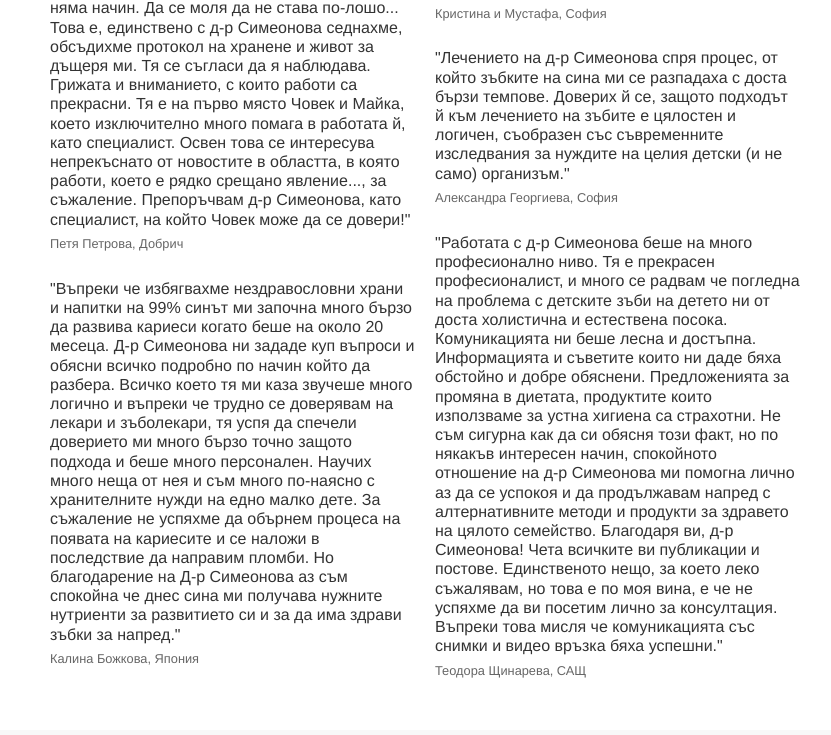
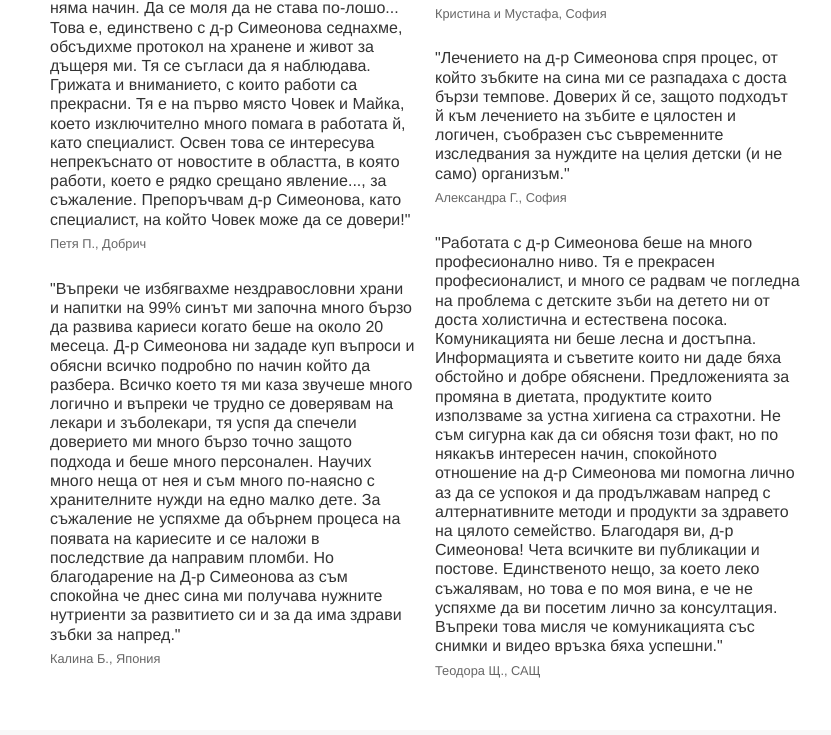
Before and after one commit to bezkaries/programa.bezkaries.com, a plain HTML site: page index.html in a window 1280 px wide. Shown: the part 4497-5232 px from the top of the page, without its empty margins (98-929 px from the left). Drawn offline with Linux system fonts and the light colour scheme.

Commit message:
parents names

```diff
--- a/index.html
+++ b/index.html
@@ -137,20 +137,20 @@
 
         <div class="gridColumnSpanSix">
           <p class="quotes">"Д-р Симеонова е единственият холистичен зъболекар, който намерих в България. След като на около 4 годишна възраст при дъщеря ми агресивно започнаха да се появяват кариеси - стана ясно, че нещо по-различно се случва тук. Изчакахме около 2 години, за да се постави окончателната диагноза - моларна хипоплазия. Започнах веднага да търся варианти, ако не да подобрим - то поне да стопираме това състояние. В България - абсолютно всички зъболекари само клатеха глави и казваха, че няма начин. Да се моля да не става по-лошо... Това е, единствено с д-р Симеонова седнахме, обсъдихме протокол на хранене и живот за дъщеря ми. Тя се съгласи да я наблюдава. Грижата и вниманието, с които работи са прекрасни. Тя е на първо място Човек и Майка, което изключително много помага в работата й, като специалист. Освен това се интересува непрекъснато от новостите в областта, в която работи, което е рядко срещано явление..., за съжаление. Препоръчвам д-р Симеонова, като специалист, на който Човек може да се довери!"</p>
-        <p class="author">Петя Петрова, Добрич</p>
+        <p class="author">Петя П., Добрич</p>
 
         <p class="quotes">"Въпреки че избягвахме нездравословни храни и напитки на 99% синът ми започна много бързо да развива кариеси когато беше на около 20 месеца. Д-р Симеонова ни зададе куп въпроси и обясни всичко подробно по начин който да разбера. Всичко което тя ми каза звучеше много логично и въпреки че трудно се доверявам на лекари и зъболекари, тя успя да спечели доверието ми много бързо точно защото подхода и беше много персонален. Научих много неща от нея и съм много по-наясно с хранителните нужди на едно малко дете. За съжаление не успяхме да обърнем процеса на появата на кариесите и се наложи в последствие да направим пломби. Но благодарение на Д-р Симеонова аз съм спокойна че днес сина ми получава нужните нутриенти за развитието си и за да има здрави зъбки за напред."</p>
-        <p class="author">Калина Божкова, Япония</p>
+        <p class="author">Калина Б., Япония</p>
         </div>
         <div class="gridColumnSpanSix">
           <p class="quotes">"Много съм доволна от програмата, която д-р Симеонова изготви за момиченцето ми! Благодарение на нейните съвети успяхме да запазим бързорушащите се предни зъбки и да избегнем стоматологична интервенция под обща анестезия на тогава 18 месечната ми дъщеря. Д-р Симеонова е прекрасна, много мила, отзивчива и с нея се работи лесно. След като видях чудесните резултати с очите си, с чиста съвест мога да препоръчам консултация с д-р Симеонова на всички дечица с проблеми!"</p>
           <p class="author">Кристина и Мустафа, София</p>
 
           <p class="quotes">"Лечението на д-р Симеонова спря процес, от който зъбките на сина ми се разпадаха с доста бързи темпове. Доверих й се, защото подходът й към лечението на зъбите е цялостен и логичен, съобразен със съвременните изследвания за нуждите на целия детски (и не само) организъм."</p>
-          <p class="author">Александра Георгиева, София</p>
+          <p class="author">Александра Г., София</p>
 
           <p class="quotes">"Работата с д-р Симеонова беше на много професионално ниво. Тя е прекрасен професионалист, и много се радвам че погледна на проблема с детските зъби на детето ни от доста холистична и естествена посока. Комуникацията ни беше лесна и достъпна. Информацията и съветите които ни даде бяха обстойно и добре обяснени. Предложенията за промяна в диетата, продуктите които използваме за устна хигиена са страхотни. Не съм сигурна как да си обясня този факт, но по някакъв интересен начин, спокойното отношение на д-р Симеонова ми помогна лично аз да се успокоя и да продължавам напред с алтернативните методи и продукти за здравето на цялото семейство. Благодаря ви, д-р Симеонова! Чета всичките ви публикации и постове. Единственото нещо, за което леко съжалявам, но това е по моя вина, е че не успяхме да ви посетим лично за консултация. Въпреки това мисля че комуникацията със снимки и видео връзка бяха успешни."</p>
-          <p class="author">Теодора Щинарева, САЩ</p>
+          <p class="author">Теодора Щ., САЩ</p>
         </div>
       </div>
     </div>
```
